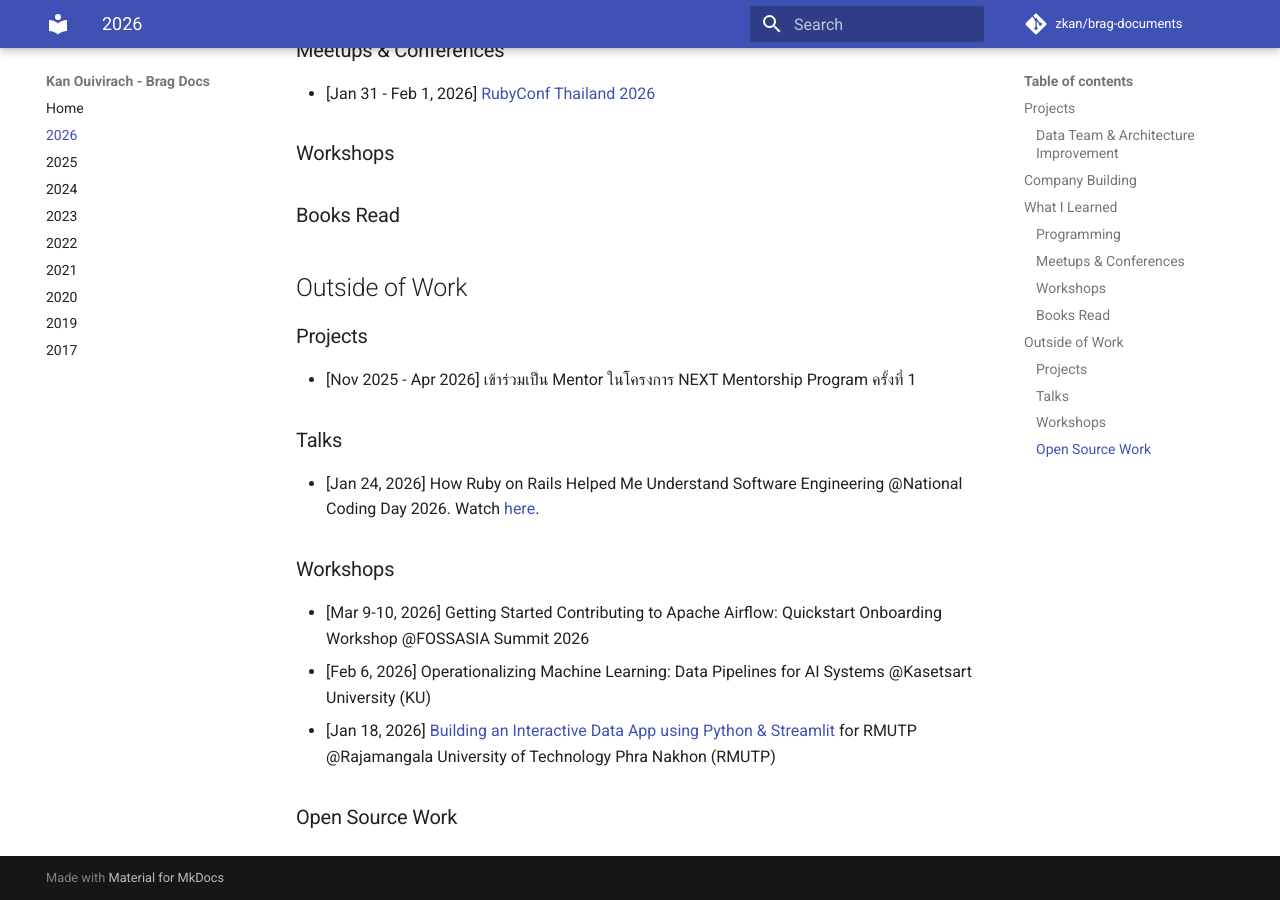
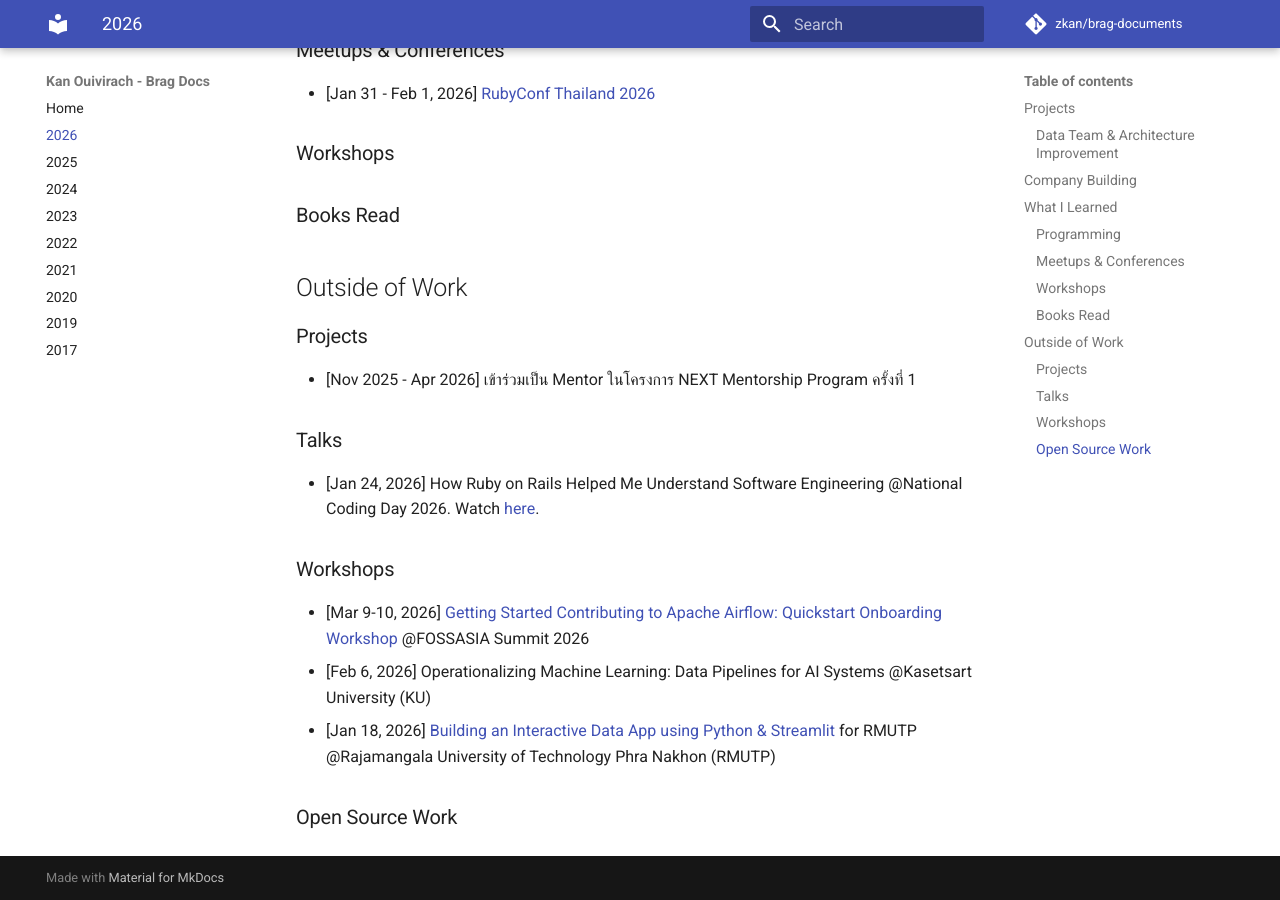
Before and after one commit to zkan/brag-documents, an MkDocs documentation site: the page built from docs/2026.md, in a window 1280 px wide and 900 px high, scrolled down 638 px. Built offline with MkDocs 1.6.1 and Material for MkDocs 9.7.7, drawn with Linux system fonts in a browser that asks for light colours; comment, search, counter and statistics services are not loaded; part of the change alters nothing that is shown.

```diff
--- a/docs/2026.md
+++ b/docs/2026.md
@@ -40,8 +40,8 @@ Worked on this project since 2024.
 
 ### Workshops
 
-* [Mar 9-10, 2026] Getting Started Contributing to Apache Airflow: Quickstart
-Onboarding Workshop @FOSSASIA Summit 2026
+* [Mar 9-10, 2026] [Getting Started Contributing to Apache Airflow: Quickstart
+Onboarding Workshop](https://eventyay.com/e/88882f3e/session/10211){target=_blank} @FOSSASIA Summit 2026
 * [Feb 6, 2026] Operationalizing Machine Learning: Data Pipelines for AI
 Systems @Kasetsart University (KU)
 * [Jan 18, 2026] [Building an Interactive Data App using Python &
```
